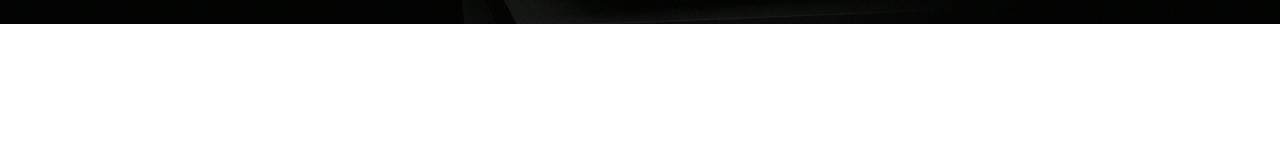
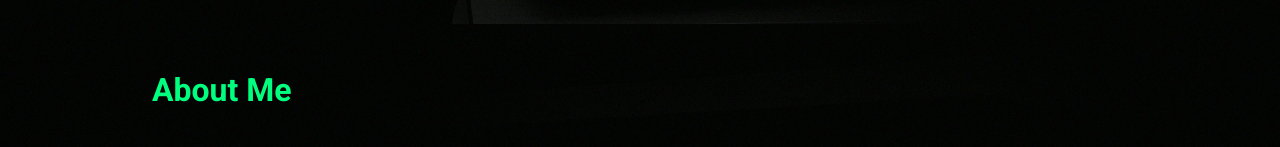
Before and after one commit to jurentie/portfolio, a React (Create React App) app: page / in a window 1280 px wide. Shown: the part 776-923 px from the top of the page. Before the commit the page ends 800 px from the top, so only its background shows below. Built offline with nearby package versions, Linux system fonts and the light colour scheme; the HTML template or start-up script is replaced by a standard one.

Commit message:
added all content to one page

```diff
--- a/src/App.js
+++ b/src/App.js
@@ -13,12 +13,14 @@ function App() {
   return (
       <>
         <Navbar />
+        <Landing />
+        <About />
         {/* <AnimatePresence mode="wait"> */}
-          <Routes location={location} key={location.pathname}>
+          {/* <Routes location={location} key={location.pathname}>
             <Route index element={<Landing />} />
             <Route path="/portfolio" element={<Landing />} />
             <Route path="/about" element={<About />} />
-          </Routes>
+          </Routes> */}
         {/* </AnimatePresence> */}
       </>
     )
```
